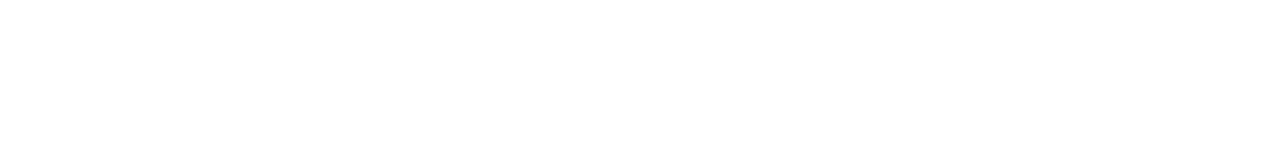
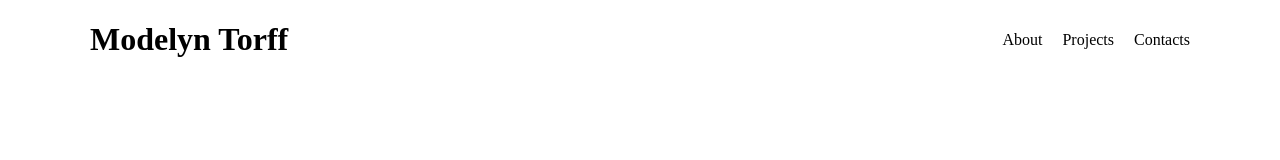
Before and after one commit to Maksas2002/Pasiruosimas, a plain HTML site: page index.html in a window 1280 px wide. Drawn offline with Linux system fonts and the light colour scheme.

```diff
--- a/index.html
+++ b/index.html
@@ -7,6 +7,14 @@
     <link rel="stylesheet" href="style.css">
 </head>
 <body>
+    <header>
+        <h1>Modelyn Torff</h1>
+        <nav>
+            <a href="#">About</a>
+            <a href="#">Projects</a>
+            <a href="#">Contacts</a>
+        </nav>
+    </header>
 
 </body>
 </html>
--- a/style.css
+++ b/style.css
@@ -0,0 +1,16 @@
+body{
+    width: 1100px;
+    margin: auto;
+}
+header{
+    display: flex;
+    justify-content: space-between;
+    align-items: center;
+    nav{
+        a{
+            text-decoration: none;
+            color: #000000;
+            margin-left: 1rem;
+        }
+    }
+}
```
